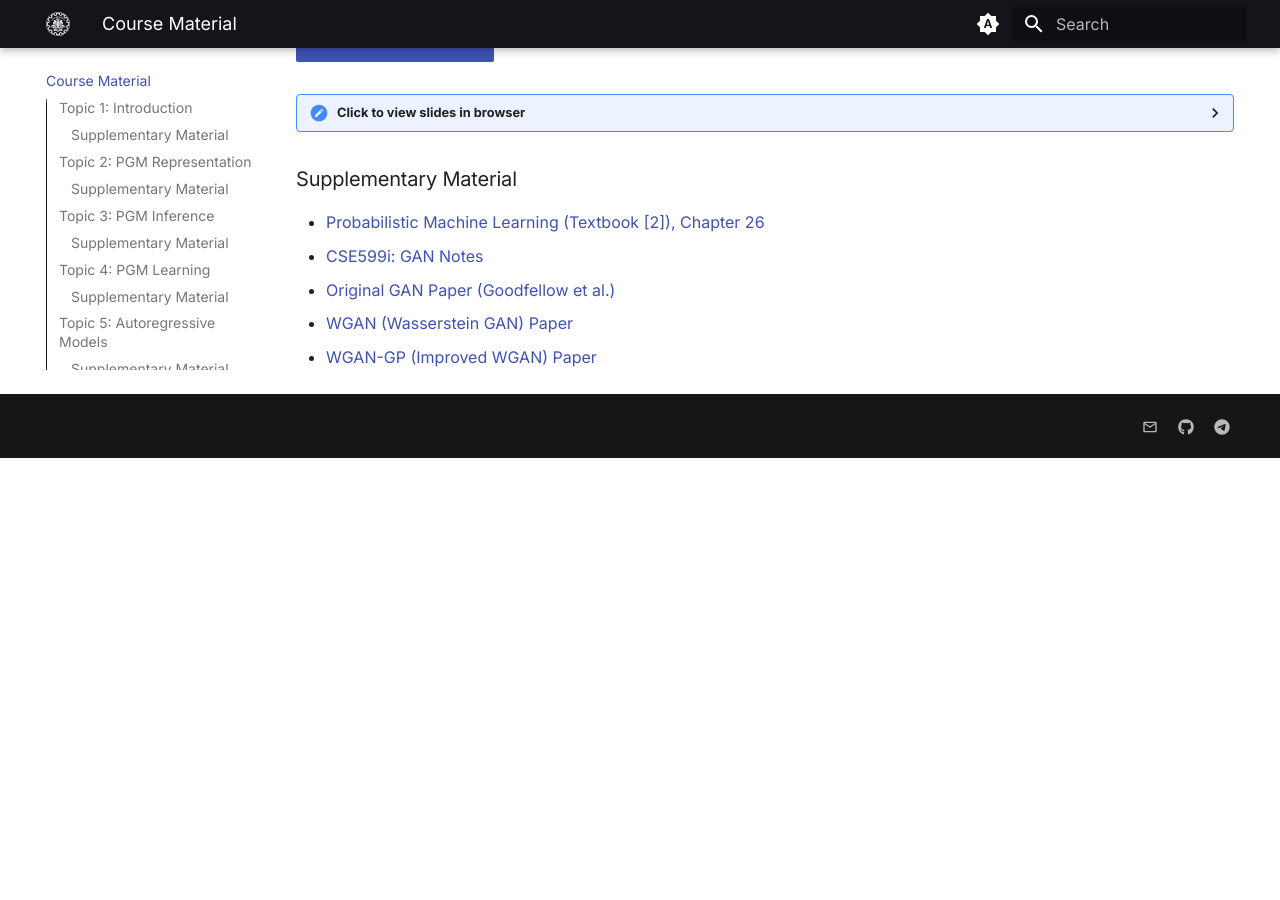
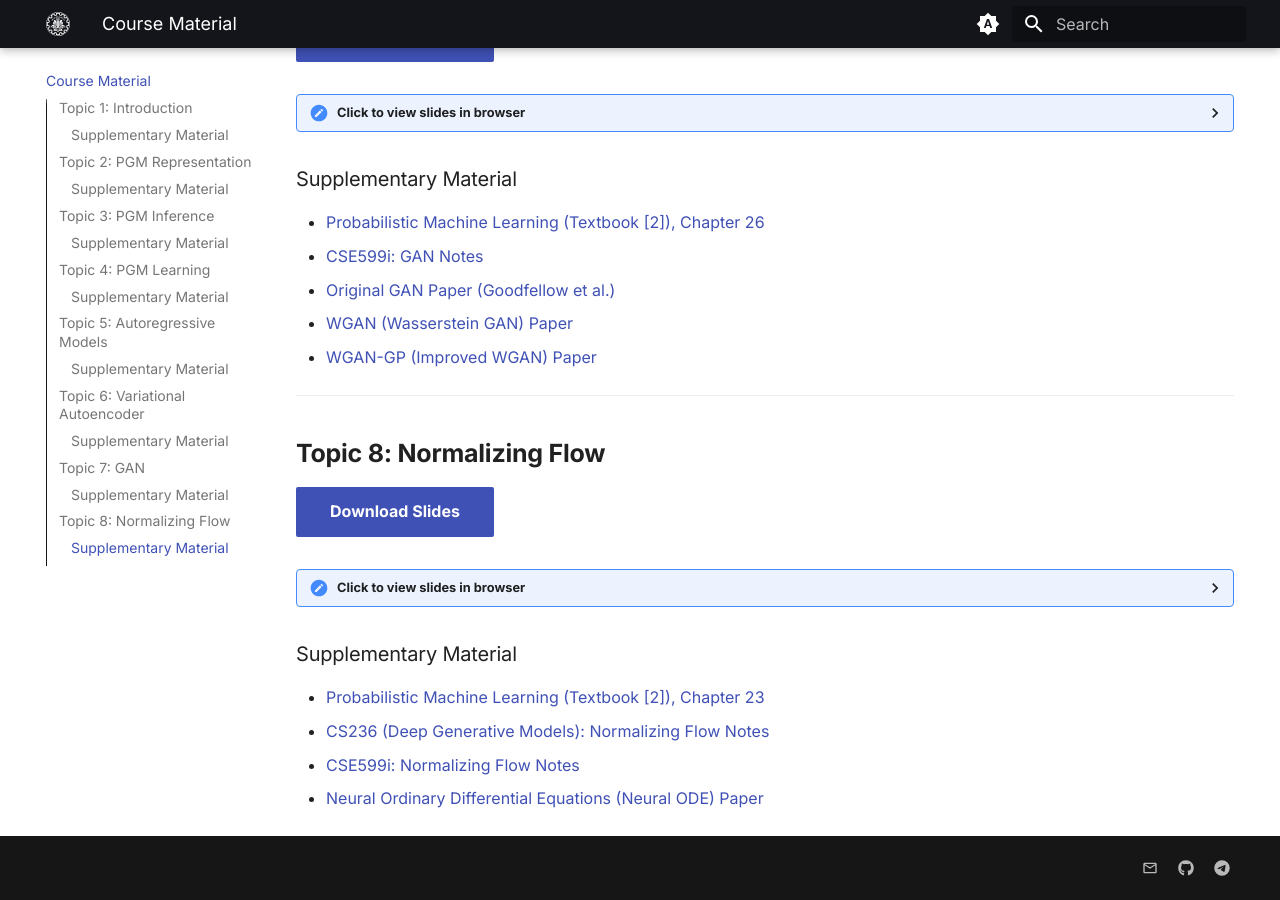
Before and after one commit to SUT-CS-GM/sut-cs-gm.github.io, an MkDocs documentation site: the page built from docs/material/index.md, in a window 1280 px wide and 900 px high, scrolled down 2789 px. Built offline with MkDocs 1.6.1 and Material for MkDocs 9.7.7, drawn with Linux system fonts in a browser that asks for light colours; some web fonts are replaced; before the commit the page ends 3247 px from its top, so only the background shows below that.

Commit message:
feat: Add NF slides and supplementary material

```diff
--- a/docs/material/index.md
+++ b/docs/material/index.md
@@ -17,7 +17,7 @@ This page hosts all lecture slides and supplementary reading materials for each
 <summary>Click to view slides in browser</summary>
 <object class="pdf"
         data="/assets/slides/1-Introduction.pdf"
-        width="996"
+        width="980"
         height="560">
 </object>
 </details>
@@ -35,7 +35,7 @@ This page hosts all lecture slides and supplementary reading materials for each
 <summary>Click to view slides in browser</summary>
 <object class="pdf"
         data="/assets/slides/2-PGM-Representation.pdf"
-        width="996"
+        width="980"
         height="560">
 </object>
 </details>
@@ -54,7 +54,7 @@ This page hosts all lecture slides and supplementary reading materials for each
 <summary>Click to view slides in browser</summary>
 <object class="pdf"
         data="/assets/slides/3-PGM-Inference.pdf"
-        width="996"
+        width="980"
         height="560">
 </object>
 </details>
@@ -74,7 +74,7 @@ This page hosts all lecture slides and supplementary reading materials for each
 <summary>Click to view slides in browser</summary>
 <object class="pdf"
         data="/assets/slides/4-PGM-Learning.pdf"
-        width="996"
+        width="980"
         height="560">
 </object>
 </details>
@@ -94,7 +94,7 @@ This page hosts all lecture slides and supplementary reading materials for each
 <summary>Click to view slides in browser</summary>
 <object class="pdf"
         data="/assets/slides/5-Autoregressive-Models.pdf"
-        width="996"
+        width="980"
         height="560">
 </object>
 </details>
@@ -117,7 +117,7 @@ This page hosts all lecture slides and supplementary reading materials for each
 <summary>Click to view slides in browser</summary>
 <object class="pdf"
         data="/assets/slides/6-Variational-Autoencoder.pdf"
-        width="996"
+        width="980"
         height="560">
 </object>
 </details>
@@ -137,7 +137,7 @@ This page hosts all lecture slides and supplementary reading materials for each
 <summary>Click to view slides in browser</summary>
 <object class="pdf"
         data="/assets/slides/7-GAN.pdf"
-        width="996"
+        width="980"
         height="560">
 </object>
 </details>
@@ -148,3 +148,24 @@ This page hosts all lecture slides and supplementary reading materials for each
 * [Original GAN Paper (Goodfellow et al.)](https://arxiv.org/pdf/1406.2661){:target="_blank"}
 * [WGAN (Wasserstein GAN) Paper](https://arxiv.org/pdf/1701.07875){:target="_blank"}
 * [WGAN-GP (Improved WGAN) Paper](https://arxiv.org/pdf/1704.00028){:target="_blank"}
+
+---
+
+## **Topic 8: Normalizing Flow**
+
+[Download Slides](/assets/slides/8-Normalizing-Flow.pdf){:target="_blank" .md-button .md-button--primary }
+
+<details>
+<summary>Click to view slides in browser</summary>
+<object class="pdf"
+        data="/assets/slides/8-Normalizing-Flow.pdf"
+        width="980"
+        height="560">
+</object>
+</details>
+
+### Supplementary Material
+* [Probabilistic Machine Learning (Textbook [2]), Chapter 23](https://mitpress.mit.edu/9780262048439/probabilistic-machine-learning){:target="_blank"}
+* [CS236 (Deep Generative Models): Normalizing Flow Notes](https://deepgenerativemodels.github.io/notes/flow){:target="_blank"}
+* [CSE599i: Normalizing Flow Notes](https://courses.cs.washington.edu/courses/cse599i/20au/resources/L15_flow.pdf){:target="_blank"}
+* [Neural Ordinary Differential Equations (Neural ODE) Paper](https://arxiv.org/pdf/1806.07366){:target="_blank"}
```
Also changed, not shown: docs/index.md (+1 -1 lines), 1 other file.
